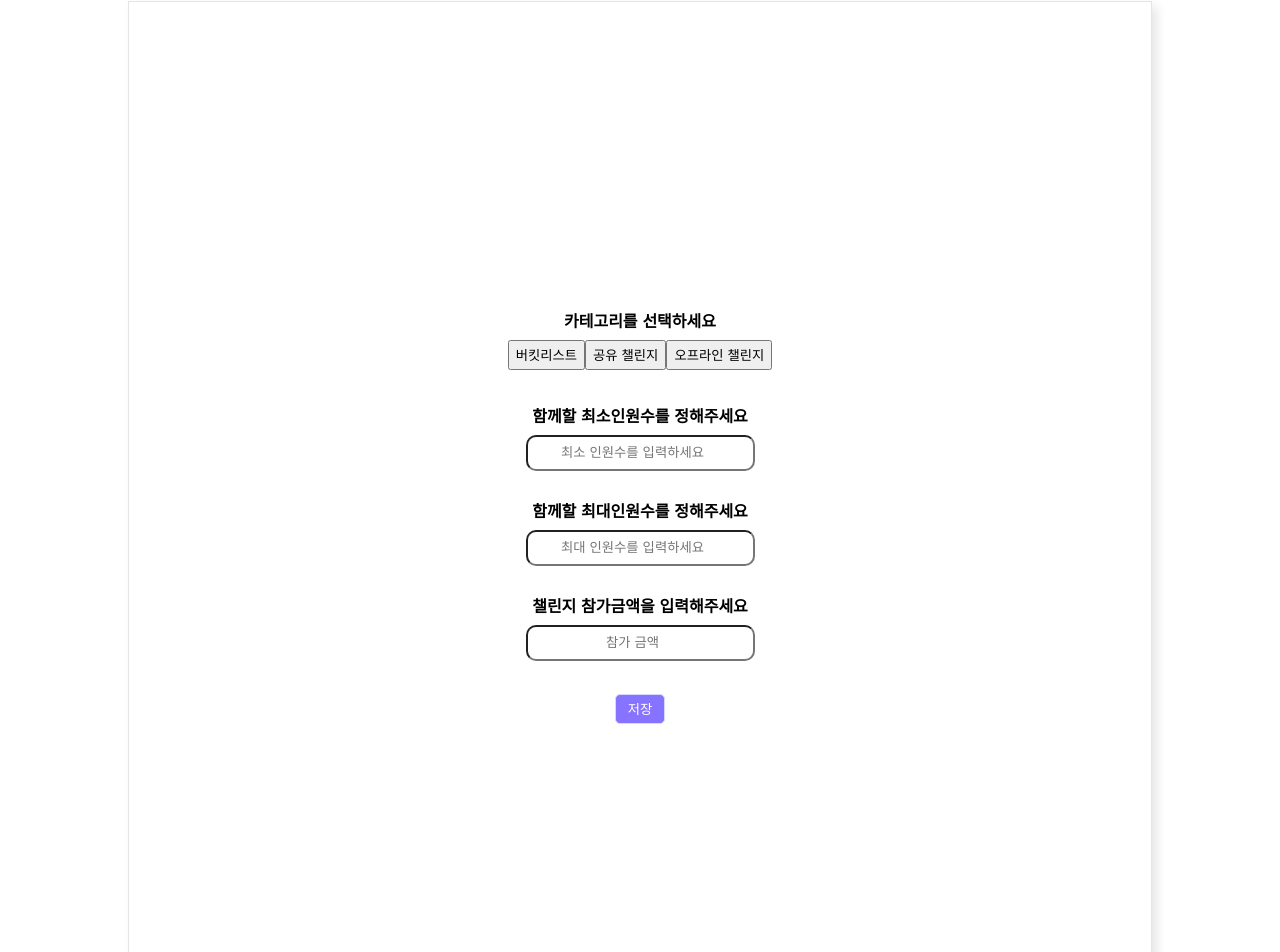
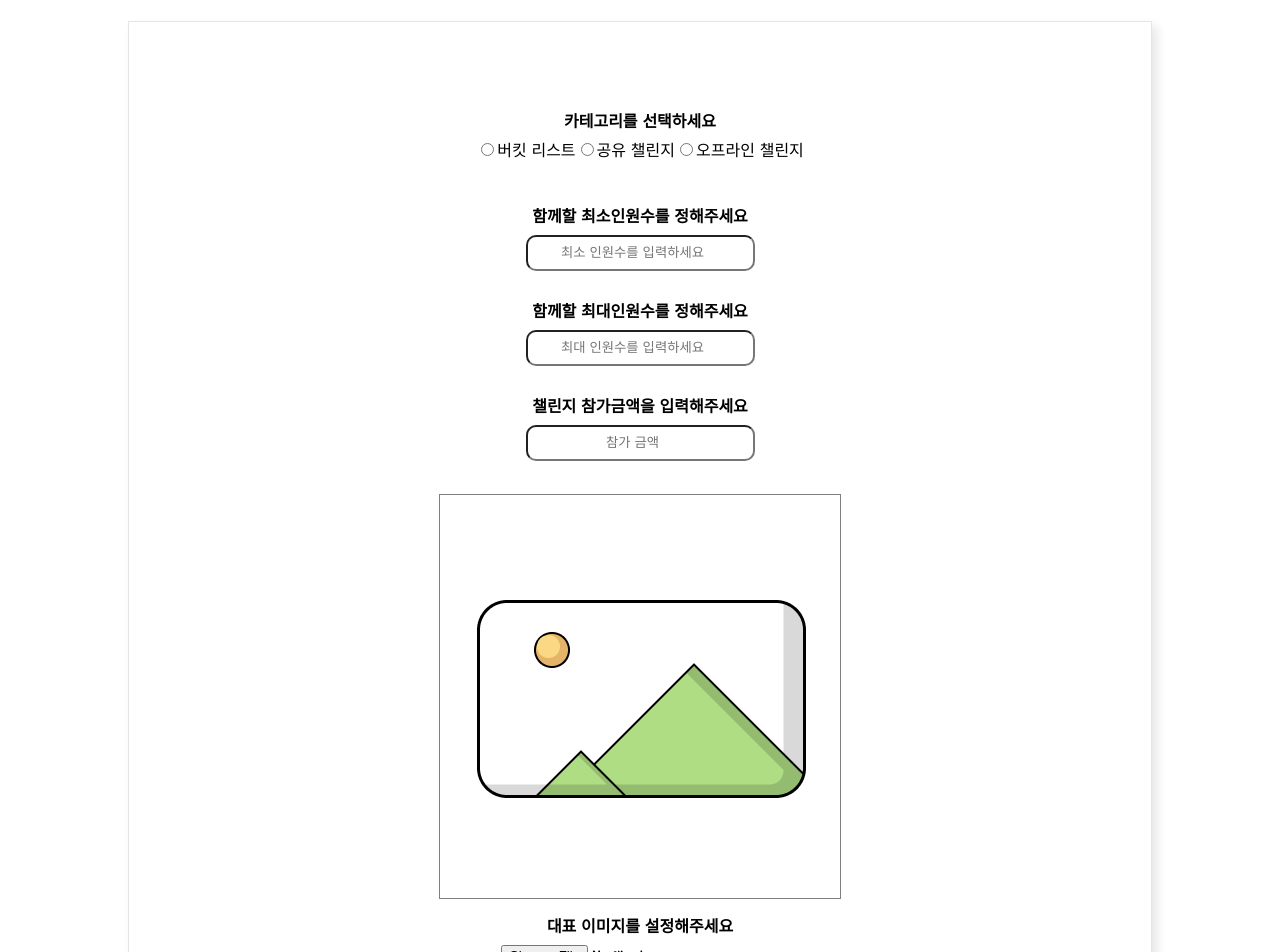
Before and after one commit to codestates-seb/seb40_main_009, a React (Create React App) app in the folder client/: page /createchallenge/1 in a window 1280 px wide. Shown: the part 79-1031 px from the top of the page. Built offline with nearby package versions, Linux system fonts and the light colour scheme.

Commit message:
fix: 챌린지 추가 수정

```diff
--- a/client/src/components/Common/Header.jsx
+++ b/client/src/components/Common/Header.jsx
@@ -41,8 +41,6 @@ function Header() {
     { id: 1, value: 'challenge' },
     { id: 2, value: 'member' },
   ];
-
-  console.log('검색필터>>>', searchFilterValue);
 
   //검색필터가 유저일 때 유저조회(등급순)
   const getMembers = async () => {
--- a/client/src/components/CreateChallenge/CreateAsk1.jsx
+++ b/client/src/components/CreateChallenge/CreateAsk1.jsx
@@ -1,17 +1,10 @@
-import { useForm } from 'react-hook-form';
 import { useRecoilState, useSetRecoilState } from 'recoil';
 import { createChallenge, validButton } from '../../atoms/atoms';
 import * as S from '../../style/CreateChallenge/Challenge.styled';
 
-function ChallengeAsk1() {
+function ChallengeAsk1({ register }) {
   const [create, setCreateChallenge] = useRecoilState(createChallenge);
   const checkBtn = useSetRecoilState(validButton);
-
-  const onClick = (e) => {
-    setCreateChallenge({ ...create, category: e.target.value });
-  };
-
-  const { register, handleSubmit } = useForm();
 
   const onValid = (data) => {
     setCreateChallenge({ ...create, ...data });
@@ -20,26 +13,48 @@ function ChallengeAsk1() {
 
   return (
     <S.CreateAsk>
-      <form onSubmit={handleSubmit(onValid)}>
       <div className="question">
         <h3>카테고리를 선택하세요</h3>
         <div>
-            <button onClick={onClick} value={1} type="button">
-              버킷리스트
-            </button>
-            <button onClick={onClick} value={2} type="button">
+          <label>
+            <input
+              type={'radio'}
+              {...register('challengeCategoryId', {
+                required: 'Please Choice Quantity',
+              })}
+              value={'1'}
+            />
+            버킷 리스트
+          </label>
+          <label>
+            <input
+              type={'radio'}
+              {...register('challengeCategoryId', {
+                required: 'Please Choice Quantity',
+              })}
+              value={'2'}
+            />
             공유 챌린지
-            </button>
-            <button onClick={onClick} value={3} type="button">
+          </label>
+          <label>
+            <input
+              type={'radio'}
+              {...register('challengeCategoryId', {
+                required: 'Please Choice Quantity',
+              })}
+              value={'3'}
+            />
             오프라인 챌린지
-            </button>
+          </label>
         </div>
       </div>
       <div className="question">
         <h3>함께할 최소인원수를 정해주세요</h3>
         <input
           className="inputBox"
-            {...register('minperson', { required: 'Please Write Content' })}
+          {...register('challengeMinParty', {
+            required: 'Please Write Content',
+          })}
           placeholder="최소 인원수를 입력하세요"
           type={'number'}
         />
@@ -48,7 +63,9 @@ function ChallengeAsk1() {
         <h3>함께할 최대인원수를 정해주세요</h3>
         <input
           className="inputBox"
-            {...register('maxperson', { required: 'Please Write Content' })}
+          {...register('challengeMaxParty', {
+            required: 'Please Write Content',
+          })}
           placeholder="최대 인원수를 입력하세요"
           type={'number'}
         />
@@ -57,15 +74,13 @@ function ChallengeAsk1() {
         <h3>챌린지 참가금액을 입력해주세요</h3>
         <input
           className="inputBox"
-            {...register('money', { required: 'Please Write Content' })}
+          {...register('challengeFeePerPerson', {
+            required: 'Please Write Content',
+          })}
           placeholder="참가 금액"
           type={'number'}
         />
       </div>
-        <button type="submit" className="submitBtn">
-          저장
-        </button>
-      </form>
     </S.CreateAsk>
   );
 }
--- a/client/src/components/CreateChallenge/CreateAsk2.jsx
+++ b/client/src/components/CreateChallenge/CreateAsk2.jsx
@@ -5,12 +5,11 @@ import { createChallenge, validButton } from '../../atoms/atoms';
 import * as S from '../../style/CreateChallenge/Challenge.styled';
 import exampleImg from '../../image/example.png';
 
-function ChallengeAsk2() {
+function ChallengeAsk2({ register }) {
   const [create, setCreateChallenge] = useRecoilState(createChallenge);
   const [checkBtn, setCheckBtn] = useRecoilState(validButton);
   const [imageTransform, setImageTransfrom] = useState(exampleImg);
 
-  const { register, handleSubmit } = useForm();
   const onValid = (data) => {
     setCreateChallenge({ ...data, ...create });
     setCheckBtn(true);
@@ -30,17 +29,19 @@ function ChallengeAsk2() {
   useEffect(() => {
     setCheckBtn(false);
   }, []);
+
   return (
     <S.CreateAsk>
       <section className="imgSection">
         <S.ImgExample src={imageTransform} alt="preview.img" />
       </section>
-      <form onSubmit={handleSubmit(onValid)}>
       <div className="question">
         <h3>대표 이미지를 설정해주세요</h3>
         <input
           type={'file'}
-            {...register('titleImage', { required: 'Please Upload Picture' })}
+          {...register('challengeRepImagePath', {
+            required: 'Please Upload Picture',
+          })}
           onChange={(e) => {
             onChange(e.target.files[0]);
           }}
@@ -50,7 +51,7 @@ function ChallengeAsk2() {
         <h3>챌린지 제목을 입력해주세요</h3>
         <input
           className="inputBox"
-            {...register('title', { required: 'Please Write Title' })}
+          {...register('challengeTitle', { required: 'Please Write Title' })}
           placeholder="ex) 미라클 모닝 챌린지"
         />
       </div>
@@ -58,13 +59,12 @@ function ChallengeAsk2() {
         <h3>챌린지 내용을 입력해주세요</h3>
         <input
           className="inputBox"
-            {...register('content', { required: 'Please Write Content' })}
+          {...register('challengeDescription', {
+            required: 'Please Write Content',
+          })}
           placeholder="ex) 매일 아침 지정된 시간에 인증합니다"
         />
       </div>
-
-        <button className="submitBtn">저장</button>
-      </form>
     </S.CreateAsk>
   );
 }
--- a/client/src/components/CreateChallenge/CreateAsk3.jsx
+++ b/client/src/components/CreateChallenge/CreateAsk3.jsx
@@ -7,7 +7,7 @@ import { useForm } from 'react-hook-form';
 import { addDays } from 'date-fns/esm';
 import * as S from '../../style/CreateChallenge/Challenge.styled';
 
-function ChallengeAsk3() {
+function ChallengeAsk3({ register }) {
   const [create, setCreateChallenge] = useRecoilState(createChallenge);
   const [checkBtn, setCheckBtn] = useRecoilState(validButton);
 
@@ -19,11 +19,11 @@ function ChallengeAsk3() {
     },
   ]);
   const [dateInfomation] = date;
+  // console.log(dateInfomation.startDate.getMonth());
   let startDate = `${date[0].startDate.getFullYear()}-${date[0].startDate.getMonth()}-${date[0].startDate.getDate()}`;
   let lastDate = date[0].endDate;
   let lastDatee = `${lastDate.getFullYear()}-${lastDate.getMonth()}-${lastDate.getDate()}`;
 
-  const { register, handleSubmit } = useForm();
   const onValid = (data) => {
     let now = new Date();
     if (
@@ -45,7 +45,6 @@ function ChallengeAsk3() {
 
   return (
     <S.CreateAsk>
-      <form onSubmit={handleSubmit(onValid)}>
       <DateRange
         editableDateInputs={false}
         onChange={(item) => setDate([item.selection])}
@@ -57,7 +56,9 @@ function ChallengeAsk3() {
         <h3>챌린지 시작일</h3>
         <input
           value={startDate}
-            {...register('시작일', { required: 'Please Write FirstDay' })}
+          {...register('challengeStartDate', {
+            required: 'Please Write FirstDay',
+          })}
           placeholder="챌린지 시작일"
           readOnly
         />
@@ -66,13 +67,13 @@ function ChallengeAsk3() {
         <h3>챌린지 종료일</h3>
         <input
           value={lastDatee}
-            {...register('종료일', { required: 'Please Write LastDat' })}
+          {...register('challengeEndDate', {
+            required: 'Please Write LastDay',
+          })}
           placeholder="챌린지 종료일"
           readOnly
         />
       </div>
-        <button className="submitBtn">저장</button>
-      </form>
     </S.CreateAsk>
   );
 }
--- a/client/src/components/CreateChallenge/CreateAsk4.jsx
+++ b/client/src/components/CreateChallenge/CreateAsk4.jsx
@@ -6,27 +6,30 @@ import styled from 'styled-components';
 import { createChallenge } from '../../atoms/atoms';
 import * as S from '../../style/CreateChallenge/Challenge.styled';
 import exampleImg from '../../image/example.png';
+import axios from 'axios';
+import Loading from '../Loading/Loading';
 
 const TimeContainer = styled.section`
   display: grid;
   grid-template-columns: repeat(12, 1fr);
 `;
 
-function ChallengeAsk4() {
+function ChallengeAsk4({ register }) {
   const [create, setCreateChallenge] = useRecoilState(createChallenge);
   const [imageTransform, setImageTransfrom] = useState(exampleImg);
   const [quantity, setQuantity] = useState('-1');
   const [isThree, setIsThree] = useState(false);
   const [checkCounts, setCheckCounts] = useState([]);
+  const [isLoading, setLoading] = useState(false);
 
-  const { register, handleSubmit } = useForm();
-  const onValid = (data) => {
-    setCreateChallenge({ ...create, ...data });
-    const quantity = Number(data.quantity);
+  const onValid = async (data) => {
+    const quantity = Number(data.challengeAuthCycle);
     if (quantity !== data.time.length) {
       // 네이밍 바꾸기 if가 alert와 같은 의미를 갖도록
       alert('선택한 인증 횟수와 인증 시간이 맞지 않습니다.');
     }
+    setCreateChallenge({ ...create, ...data });
+    console.log('안', create);
   };
 
   const addTime = (e) => {
@@ -60,7 +63,35 @@ function ChallengeAsk4() {
     setQuantity(e.target.value);
   };
 
-  useEffect(() => console.log(`현재 상태는` + create), [create]);
+  // const postData = async () => {
+  //   setLoading(true);
+  //   try {
+  //     await axios.post(
+  //       `/challenges`,
+  //       { data: create },
+  //       {
+  //         headers: {
+  //           'ngrok-skip-browser-warning': 'none',
+  //           Authorization:
+  //             'eyJhbGciOiJIUzUxMiJ9.eyJzdWIiOiJ0ZXN0NkBrYWthby5jb20iLCJpYXQiOjE2Njg1NjQ0OTMsImV4cCI6MTY3Nzc4NDY3M30.i4rAIdLBMReygLX0hfFZzySqQAnnc5fG-j6AhBQhW5KW-qaHk9PPuuzCrhC3rR0xamUVlHeR0-QgLElR1WLjMQ',
+  //         },
+  //       }
+  //     );
+  //     await setLoading(false);
+  //   } catch (error) {
+  //     console.log('error : ', error);
+  //   }
+  // };
+
+  // setCreateChallenge({
+  //   ...create,
+  //   challengeAuthCycle: '3',
+  //   challengeExamImagePath: 'image',
+  //   challengeRepImagePath: ('image1', 'image2'),
+  // });
+  // console.log('hh', create);
+
+  if (isLoading) return <Loading />;
 
   return (
     <S.CreateAsk>
@@ -69,14 +100,15 @@ function ChallengeAsk4() {
           <S.ImgExample src={imageTransform} alt="preview.img" />
         )}
       </section>
-      <form onSubmit={handleSubmit(onValid)}>
       <div className="question">
         <h3>인증방법</h3>
         <span>최대 3장까지 설정 가능합니다.</span>
         <input
           type={'file'}
           accept="image/*"
-            {...register('image', { required: 'Please Upload Image' })}
+          {...register('challengeExamImagePath', {
+            required: 'Please Upload Image',
+          })}
           onChange={(e) => {
             onChange(e.target.files[0]);
           }}
@@ -86,7 +118,7 @@ function ChallengeAsk4() {
       <div className="question">
         <h3>인증 방법을 설명해주세요</h3>
         <input
-            {...register('validExplain', {
+          {...register('challengeAuthDescription', {
             required: 'Please Write validExplain',
           })}
           placeholder="인증 방법 설명하기"
@@ -99,7 +131,7 @@ function ChallengeAsk4() {
             <label>
               <input
                 type={'radio'}
-                  {...register('quantity', {
+                {...register('challengeAuthCycle', {
                   required: 'Please Choice Quantity',
                 })}
                 onClick={isThreeBtn}
@@ -110,7 +142,7 @@ function ChallengeAsk4() {
             <label>
               <input
                 type={'radio'}
-                  {...register('quantity', {
+                {...register('challengeAuthCycle', {
                   required: 'Please Choice Quantity',
                 })}
                 onClick={isThreeBtn}
@@ -121,7 +153,7 @@ function ChallengeAsk4() {
             <label>
               <input
                 type={'radio'}
-                  {...register('quantity', {
+                {...register('challengeAuthCycle', {
                   required: 'Please Choice Quantity',
                 })}
                 onClick={isThreeBtn}
@@ -137,7 +169,7 @@ function ChallengeAsk4() {
             <span>원하는 횟수를 입력하세요</span>
             <input
               type={'number'}
-                {...register('quantity', {
+              {...register('challengeAuthCycle', {
                 required: 'Please Choice Quantity',
                 validate: (value) => value < 25,
               })}
@@ -167,8 +199,6 @@ function ChallengeAsk4() {
           ))}
         </TimeContainer>
       </div>
-        <button className="submitBtn">저장</button>
-      </form>
     </S.CreateAsk>
   );
 }
--- a/client/src/components/CreateChallenge/CreateChallenge.jsx
+++ b/client/src/components/CreateChallenge/CreateChallenge.jsx
@@ -5,6 +5,8 @@ import ChallengeAsk1 from './CreateAsk1';
 import ChallengeAsk2 from './CreateAsk2';
 import ChallengeAsk3 from './CreateAsk3';
 import ChallengeAsk4 from './CreateAsk4';
+import { useForm } from 'react-hook-form';
+import axios from 'axios';
 
 const CreateContainer = styled.section`
   display: flex;
@@ -13,13 +15,42 @@ const CreateContainer = styled.section`
 
 export default function CreateChallenge() {
   const questionNumber = useRecoilValue(createNumber);
+  const { register, handleSubmit } = useForm();
+  const onValid = (data) => {
+    console.log('ho', data);
+    try {
+      axios.post(
+        '/challenges',
+        { data },
+        {
+          headers: {
+            'content-type': 'multipart/form-data',
+            'ngrok-skip-browser-warning': 'none',
+            Authorization:
+              'eyJhbGciOiJIUzUxMiJ9.eyJzdWIiOiJ0ZXN0NkBrYWthby5jb20iLCJpYXQiOjE2Njg1NjQ0OTMsImV4cCI6MTY3Nzc4NDY3M30.i4rAIdLBMReygLX0hfFZzySqQAnnc5fG-j6AhBQhW5KW-qaHk9PPuuzCrhC3rR0xamUVlHeR0-QgLElR1WLjMQ',
+          },
+        }
+      );
+    } catch (error) {
+      console.log('error : ', error);
+    }
+  };
 
   return (
     <CreateContainer>
-      {questionNumber === 1 ? <ChallengeAsk1 /> : null}
-      {questionNumber === 2 ? <ChallengeAsk2 /> : null}
-      {questionNumber === 3 ? <ChallengeAsk3 /> : null}
-      {questionNumber === 4 ? <ChallengeAsk4 /> : null}
+      <form onSubmit={handleSubmit(onValid)}>
+        <ChallengeAsk1 register={register} />
+        <ChallengeAsk2 register={register} />
+        <ChallengeAsk3 register={register} />
+        <ChallengeAsk4 register={register} />
+        <button>submit</button>
+      </form>
     </CreateContainer>
+    // <CreateContainer>
+    //   {questionNumber === 1 ? <ChallengeAsk1 /> : null}
+    //   {questionNumber === 2 ? <ChallengeAsk2 /> : null}
+    //   {questionNumber === 3 ? <ChallengeAsk3 /> : null}
+    //   {questionNumber === 4 ? <ChallengeAsk4 /> : null}
+    // </CreateContainer>
   );
 }
--- a/client/src/index.jsx
+++ b/client/src/index.jsx
@@ -5,7 +5,7 @@ import App from './App';
 import { RecoilRoot } from 'recoil';
 import axios from 'axios';
 
-axios.defaults.baseURL = 'https://2b85-203-130-71-252.jp.ngrok.io/';
+axios.defaults.baseURL = 'https://27e0-203-130-71-252.jp.ngrok.io';
 
 const root = ReactDOM.createRoot(document.getElementById('root'));
 root.render(
--- a/client/src/pages/ChallengeList.jsx
+++ b/client/src/pages/ChallengeList.jsx
@@ -1,56 +1,124 @@
-import { useEffect } from 'react';
+import { useCallback, useEffect, useState } from 'react';
 import { Link, useMatch, useNavigate } from 'react-router-dom';
+import axios from 'axios';
 
 import * as S from '../style/ChallengeList/ChallengeList.styled';
 
 import Challenge from '../components/ChallengeList/Challenge';
+import Loading from '../components/Loading/Loading';
 
 export default function ChallengeList() {
-  const paidChallenge = useMatch('/challengelist/paid');
-  const freeChallenge = useMatch('/challengelist/free');
+  const [challengeList, setChallengeList] = useState([]);
+  const [isLoading, setLoading] = useState(true);
+
   const navMatch = useMatch('/challengelist');
   const navigate = useNavigate();
 
+  //챌린지 추가 페이지로 이동
   const moveToCreateChallenge = () => {
     navigate('/createchallenge/1');
   };
 
   useEffect(() => {
     if (navMatch) {
-      navigate('/challengelist/paid');
+      navigate('/challengelist/bucketlist');
     }
   }, []);
 
+  const test1 = 'bucketlist';
+  const categoryCheck = useMatch(`/challengelist/${test1}`);
+  // console.log('check', categoryCheck);
+
+  const filter = [
+    {
+      id: 1,
+      filterName: 'popularity',
+      value: '조회순 정렬',
+    },
+    {
+      id: 2,
+      filterName: 'newest',
+      value: '최신순 정렬',
+    },
+  ];
+
+  const [index, setIndex] = useState('1');
+  const onSelect = (event) => {
+    setIndex(event.target.value);
+  };
+
+  const filterValue = filter[index - 1].filterName;
+
+  //데이터 가져오기
+  const challengeFiltering = useCallback(async () => {
+    setLoading(true);
+    setChallengeList([]);
+    try {
+      const response = await axios.get(`/challenges/all/sort-by-popularity/1`, {
+        headers: {
+          'ngrok-skip-browser-warning': 'none',
+        },
+      });
+      const challenges = response.data.data;
+      setChallengeList(challenges);
+      setLoading(false);
+    } catch (error) {
+      console.log('error: ', error);
+    }
+  }, []);
+
+  useEffect(() => {
+    challengeFiltering();
+  }, []);
+
+  if (isLoading) return <Loading />;
   return (
     <>
       <S.AddChallengeBtn onClick={moveToCreateChallenge}>
-        챌린지 추가
+        <span>챌린지</span>
+        <br />
+        <span>추가</span>
       </S.AddChallengeBtn>
       <S.ListContainer>
         <section>
-          <Link to={'/challengelist/paid'}>
-            <S.Tab isActive={paidChallenge}>유료챌린지</S.Tab>
+          <Link to={'/challengelist/bucketlist'}>
+            <S.Tab isActive={categoryCheck}>버킷 리스트</S.Tab>
           </Link>
-          <Link to={'/challengelist/free'}>
-            <S.Tab isActive={freeChallenge}>무료챌린지</S.Tab>
+          <Link to={'/challengelist/sharedchallenge'}>
+            <S.Tab isActive={categoryCheck}>공유 챌린지</S.Tab>
           </Link>
-          <button>조회순</button>
-          <button>생성순</button>
+          <Link to={'/challengelist/offlinechallenge'}>
+            <S.Tab isActive={categoryCheck}>오프라인 챌린지</S.Tab>
+          </Link>
         </section>
-        {paidChallenge ? (
+        <select value={index} onChange={onSelect}>
+          {filter.map(({ id, value }) => (
+            <option key={id} value={id}>
+              {value}
+            </option>
+          ))}
+        </select>
+        <S.Container>
+          {challengeList.map(
+            ({ challengeId, challengeTitle, challengeDescription }) => (
+              <Challenge
+                key={challengeId}
+                challengeId={challengeId}
+                challengeTitle={challengeTitle}
+                challengeDescription={challengeDescription}
+              />
+            )
+          )}
+        </S.Container>
+        {/* {paidChallenge ? (
           <S.Container>
-            <Challenge />
-            <Challenge />
-            <Challenge />
             <Challenge />
           </S.Container>
         ) : (
           <S.Container>
             <Challenge />
-            <Challenge />
-            <Challenge />
           </S.Container>
-        )}
+        )} */}
       </S.ListContainer>
     </>
   );
--- a/client/src/pages/CreateChallenge.jsx
+++ b/client/src/pages/CreateChallenge.jsx
@@ -10,7 +10,7 @@ import 'react-date-range/dist/theme/default.css';
 import CreateChallenge from '../components/CreateChallenge/CreateChallenge';
 
 const AddContainer = styled.section`
-  padding-top: 80px;
+  padding-top: 100px;
   width: 1024px;
   margin: 0 auto;
   display: flex;
@@ -20,7 +20,6 @@ const AddContainer = styled.section`
 `;
 
 const Container = styled.section`
-  height: 850px;
   padding: 92px 30px 80px 30px;
   gap: 20px;
   border: 1px solid rgba(0, 0, 0, 0.1);
@@ -48,19 +47,19 @@ export default function CreateChallengePage() {
   return (
     <AddContainer>
       <Container>
-        {
+        {/* {
           <NextButton
             style={number < 2 && { visibility: 'hidden' }}
             onClick={() => setNumber(number - 1)}
           >
             {'<'}
           </NextButton>
-        }
-        {/* {number < 2 ? (
+        } */}
+        {number < 2 ? (
           <NextButton style={{ visibility: 'hidden' }} />
         ) : (
           <NextButton onClick={() => setNumber(number - 1)}>{'<'}</NextButton>
-        )} */}
+        )}
 
         <CreateChallenge />
 
```
Also changed, not shown: client/src/components/ChallengeList/Challenge.jsx (+5 -6 lines), client/src/pages/MemberList.jsx (+31 -25 lines). Lines whose indentation alone changed are shown as unchanged.
